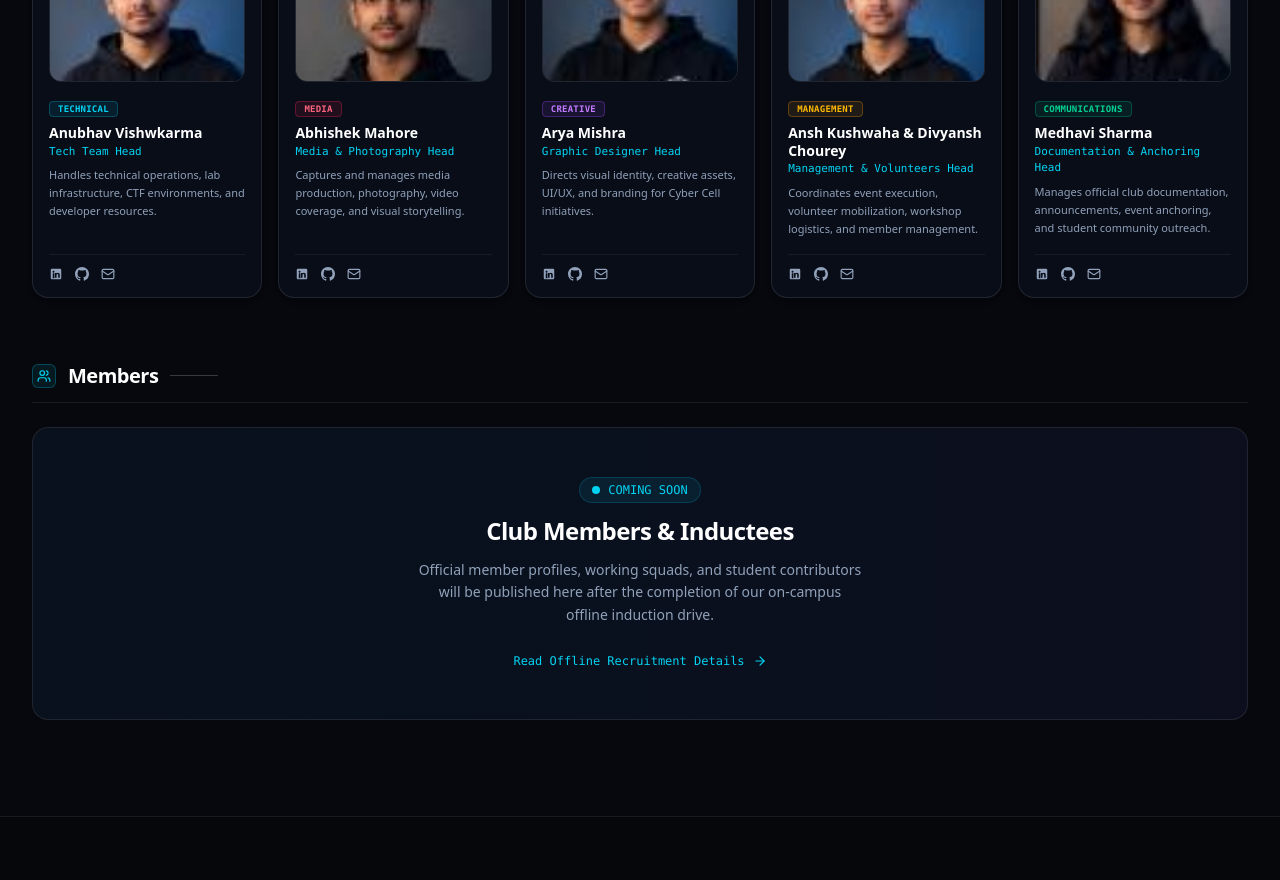
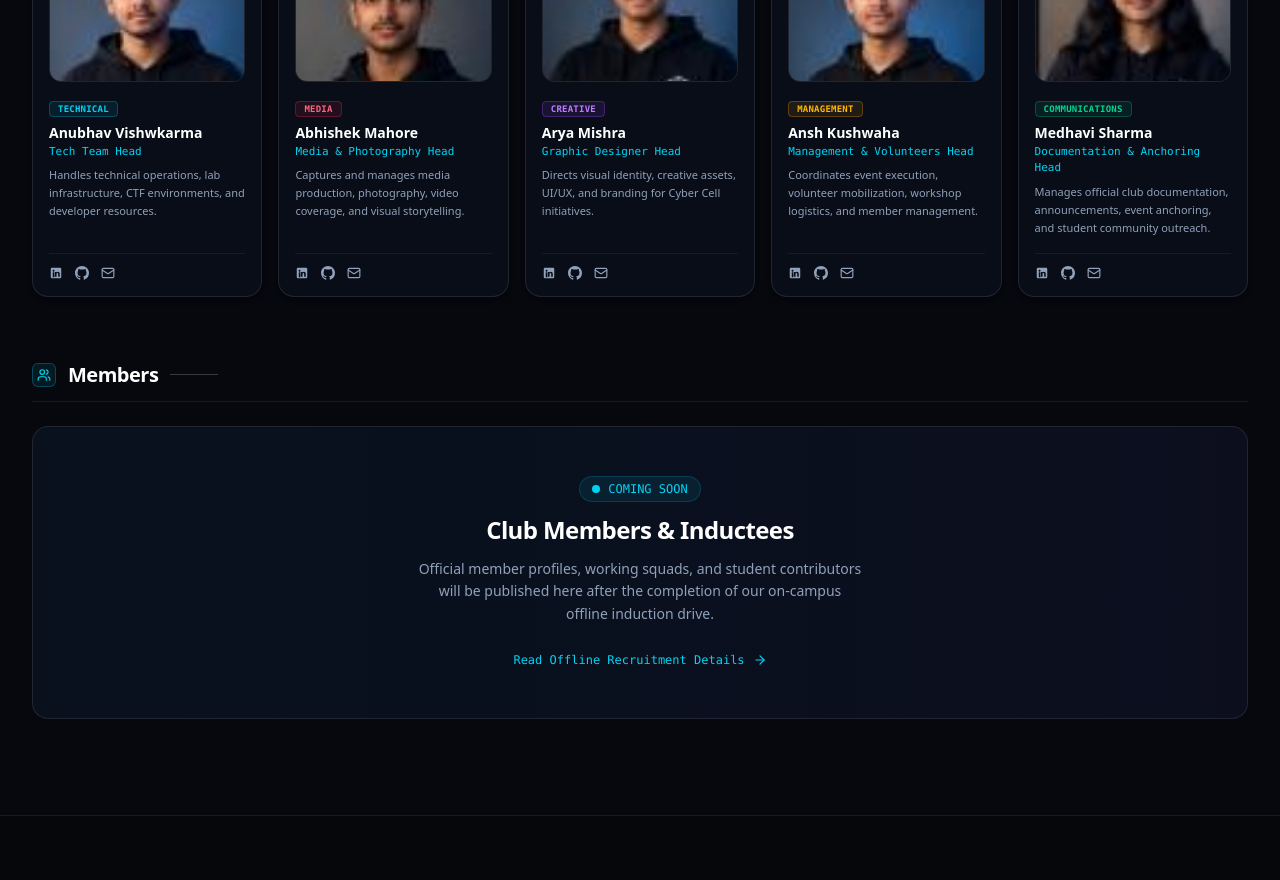
Before and after one commit to cybercellsati/Cyber-Cell, a Next.js app: page /team in a window 1280 px wide. Shown: the part 1440-2320 px from the top of the page. Built offline with nearby package versions, Linux system fonts and the light colour scheme; no server answers.

Commit message:
chore: update Management & Volunteers Head name to Ansh Kushwaha

```diff
--- a/data/team.ts
+++ b/data/team.ts
@@ -80,7 +80,7 @@ export const teamData = {
     },
     {
       id: "head-management",
-      name: "Ansh Kushwaha & Divyansh Chourey",
+      name: "Ansh Kushwaha",
       tag: "MANAGEMENT",
       role: "Management & Volunteers Head",
       bio: "Coordinates event execution, volunteer mobilization, workshop logistics, and member management.",
```
